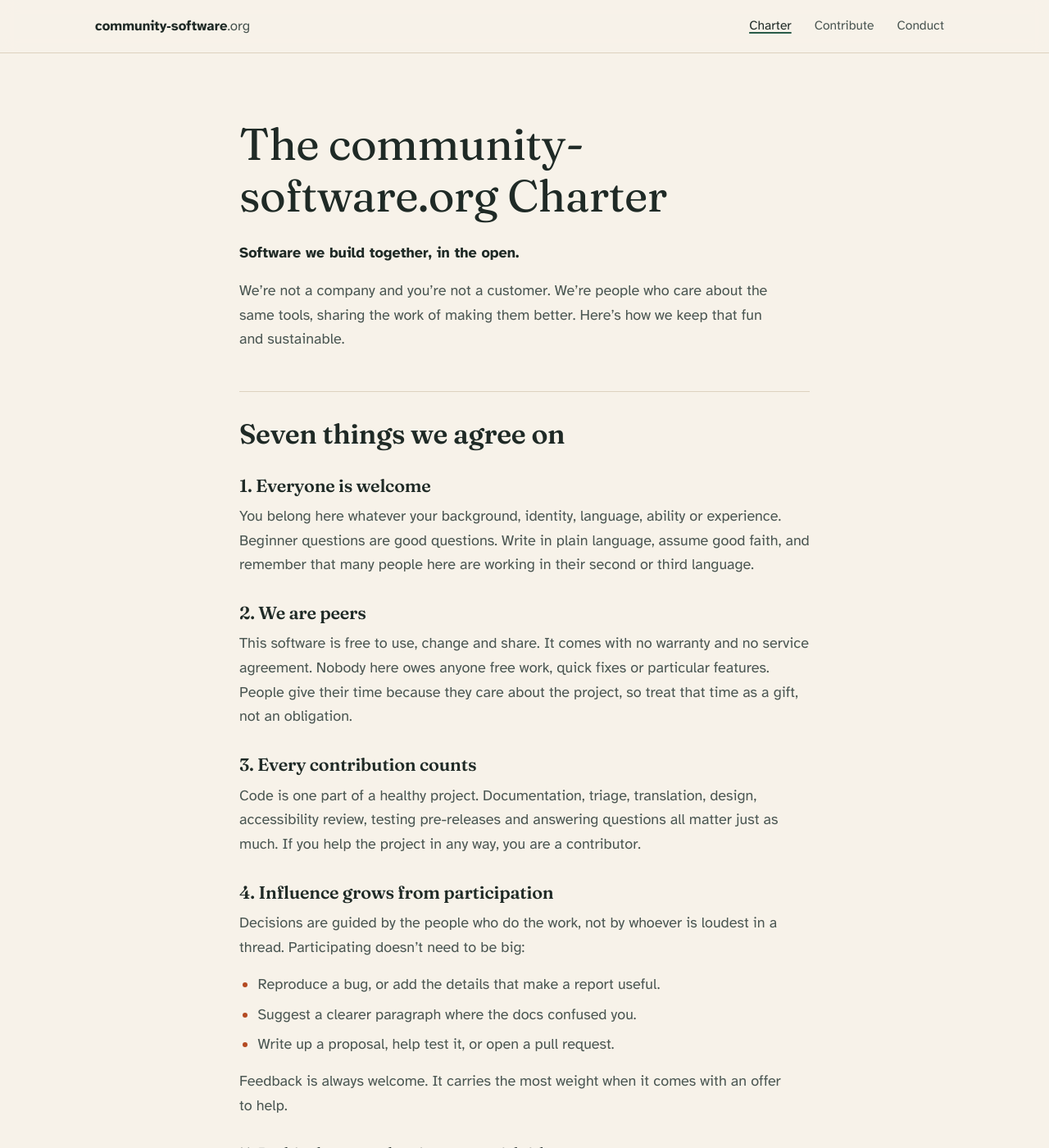
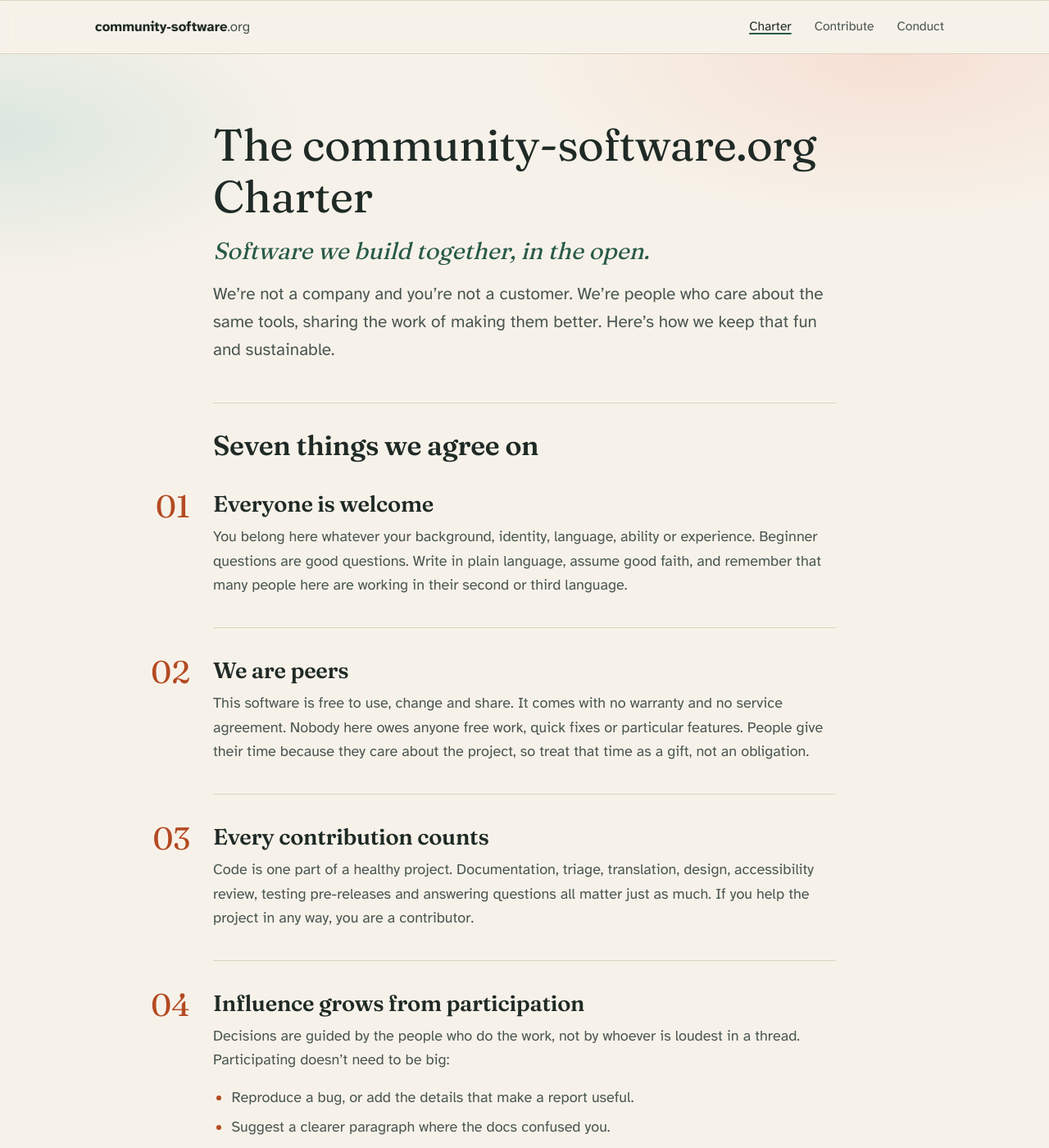
Before and after one commit to olafura/community-software, a Jekyll site: the page built from COMMUNITY.md, in a window 1280 px wide and 1400 px high. Shown: the whole window at 82% size. Built offline with Jekyll 4.4.1, drawn with Linux system fonts in a browser that asks for light colours; some of the changed text lies outside the part shown.

Commit message:
Polish the charter and document pages
The charter page now mirrors the homepage: clay numerals for the
seven principles, Do and Don't side by side, coloured issue labels,
a tagline under the title, and a centred closing line. Every
document page gets a soft backdrop, step-style numbered lists,
tables that stack on phones, and a "Suggest a change" link to edit
the page on GitHub.

Co-Authored-By: Claude Opus 5.5 (1M context) <noreply@anthropic.com>

```diff
--- a/_layouts/page.html
+++ b/_layouts/page.html
@@ -1,6 +1,25 @@
 ---
 layout: default
 ---
+{%- assign html = content | replace: "community-software.org Charter</h1>", '<span class="domain">community-software.org</span> Charter</h1>' -%}
+{%- if page.body_class contains "charter" -%}
+  {%- for i in (1..9) -%}
+    {%- assign from = '">' | append: i | append: ". " -%}
+    {%- assign to = '"><span class="num">0' | append: i | append: "</span> " -%}
+    {%- assign html = html | replace: from, to -%}
+  {%- endfor -%}
+  {%- assign labels = "good-first-contribution|l-first,needs-reproduction|l-repro,docs-help|l-docs,needs-design-feedback|l-design,translation|l-l10n,accessibility|l-a11y" | split: "," -%}
+  {%- for item in labels -%}
+    {%- assign parts = item | split: "|" -%}
+    {%- assign from = '">' | append: parts[0] | append: "</code>" -%}
+    {%- assign to = ' label ' | append: parts[1] | append: '">' | append: parts[0] | append: "</code>" -%}
+    {%- assign html = html | replace: from, to -%}
+  {%- endfor -%}
+{%- endif %}
   <article class="wrap prose">
-{{ content }}
+{{ html }}
+    <aside class="doc-foot">
+      <p>Something here unclear, or could it be kinder?</p>
+      <a class="btn btn-ghost" href="https://github.com/olafura/community-software/edit/main/{{ page.path }}">Suggest a change</a>
+    </aside>
   </article>
--- a/styles.css
+++ b/styles.css
@@ -322,12 +322,12 @@ section { padding: clamp(3.5rem, 8vw, 6rem) 0; }
   padding: 0.25rem 0.65rem;
   border-radius: 999px;
 }
-.l-first  { background: var(--l-first);  color: var(--l-first-ink); }
-.l-repro  { background: var(--l-repro);  color: var(--l-repro-ink); }
-.l-docs   { background: var(--l-docs);   color: var(--l-docs-ink); }
-.l-design { background: var(--l-design); color: var(--l-design-ink); }
-.l-l10n   { background: var(--l-l10n);   color: var(--l-l10n-ink); }
-.l-a11y   { background: var(--l-a11y);   color: var(--l-a11y-ink); }
+.l-first,  .prose .l-first { background: var(--l-first);  color: var(--l-first-ink); }
+.l-repro,  .prose .l-repro { background: var(--l-repro);  color: var(--l-repro-ink); }
+.l-docs,   .prose .l-docs { background: var(--l-docs);   color: var(--l-docs-ink); }
+.l-design, .prose .l-design { background: var(--l-design); color: var(--l-design-ink); }
+.l-l10n,   .prose .l-l10n { background: var(--l-l10n);   color: var(--l-l10n-ink); }
+.l-a11y,   .prose .l-a11y { background: var(--l-a11y);   color: var(--l-a11y-ink); }
 
 /* Healthy */
 
@@ -479,7 +479,7 @@ section { padding: clamp(3.5rem, 8vw, 6rem) 0; }
 .prose h3 { font-size: 1.35rem; margin: 2rem 0 0.6rem; }
 .prose p, .prose li { color: var(--ink-soft); }
 .prose strong { color: var(--ink); }
-.prose ul, .prose ol { padding-left: 1.4rem; margin: 0 0 1rem; }
+.prose ul { padding-left: 1.4rem; margin: 0 0 1rem; }
 .prose li { margin-bottom: 0.4rem; }
 .prose li::marker { color: var(--clay); }
 .prose blockquote {
@@ -515,3 +515,181 @@ section { padding: clamp(3.5rem, 8vw, 6rem) 0; }
 .prose th { color: var(--ink); font-weight: 700; }
 .prose td code { white-space: nowrap; }
 .prose td { color: var(--ink-soft); }
+
+
+/* Ordered lists read as steps on every document page */
+.prose ol {
+  list-style: none;
+  counter-reset: step;
+  margin: 1rem 0 1.5rem;
+  padding: 0;
+}
+.prose ol > li {
+  counter-increment: step;
+  position: relative;
+  padding: 0 0 1rem 2.75rem;
+  margin: 0;
+}
+.prose ol > li:last-child { padding-bottom: 0; }
+.prose ol > li::before {
+  content: counter(step);
+  position: absolute;
+  left: 0;
+  top: 0.05rem;
+  width: 1.9rem;
+  height: 1.9rem;
+  border-radius: 50%;
+  display: grid;
+  place-items: center;
+  font-weight: 700;
+  font-size: 0.9rem;
+  background: var(--clay-soft);
+  color: var(--clay);
+}
+.prose ol > li:not(:last-child)::after {
+  content: "";
+  position: absolute;
+  left: 0.93rem;
+  top: 2.1rem;
+  bottom: 0.2rem;
+  width: 2px;
+  background: var(--line);
+}
+
+/* Document page backdrop and footer */
+body.doc main {
+  background:
+    radial-gradient(40rem 18rem at 85% 0%, var(--clay-soft), transparent 70%),
+    radial-gradient(34rem 16rem at 0% 6rem, var(--green-soft), transparent 70%);
+  background-repeat: no-repeat;
+}
+.doc-foot {
+  margin-top: 3.5rem;
+  padding: 1.5rem 1.75rem;
+  border: 1px solid var(--line);
+  border-radius: calc(var(--radius) + 4px);
+  background: var(--card);
+  display: flex;
+  flex-wrap: wrap;
+  align-items: center;
+  justify-content: space-between;
+  gap: 1rem 1.5rem;
+}
+.doc-foot p {
+  margin: 0;
+  font-family: var(--serif);
+  font-size: 1.3rem;
+  line-height: 1.3;
+  color: var(--ink);
+}
+
+/* Charter page */
+.charter .prose { max-width: 50rem; }
+.charter .prose h1 + p {
+  font-family: var(--serif);
+  font-style: italic;
+  font-size: clamp(1.4rem, 3vw, 1.8rem);
+  line-height: 1.3;
+  color: var(--green);
+  margin-top: -0.5rem;
+}
+.charter .prose h1 + p strong { color: inherit; font-weight: 400; }
+.charter .prose h1 + p + p { font-size: clamp(1.15rem, 2.2vw, 1.3rem); }
+
+.charter .prose h3 {
+  font-size: clamp(1.4rem, 2.8vw, 1.7rem);
+  margin-top: 2.25rem;
+  padding-top: 2.25rem;
+  border-top: 1px solid var(--line);
+}
+.charter .prose h2 + h3 { border-top: 0; padding-top: 0; }
+.charter .prose h3 .num {
+  display: block;
+  font-weight: 400;
+  font-size: 1.1rem;
+  letter-spacing: 0.08em;
+  color: var(--clay);
+  margin-bottom: 0.35rem;
+}
+@media (min-width: 64rem) {
+  .charter .prose h3 { position: relative; }
+  .charter .prose h3 .num {
+    position: absolute;
+    right: calc(100% + 1.75rem);
+    top: 2.15rem;
+    font-size: 2.4rem;
+    letter-spacing: 0;
+    line-height: 1;
+  }
+  .charter .prose h2 + h3 .num { top: -0.1rem; }
+}
+
+/* Do / Don't side by side */
+.charter .prose ul:has(> li:first-child > strong:first-child) {
+  list-style: none;
+  padding: 0;
+  display: grid;
+  grid-template-columns: repeat(auto-fit, minmax(min(100%, 15rem), 1fr));
+  gap: 0.75rem;
+  margin: 1.25rem 0;
+}
+.charter .prose ul:has(> li:first-child > strong:first-child) > li {
+  margin: 0;
+  padding: 1rem 1.15rem;
+  border-radius: var(--radius);
+  font-size: 1rem;
+  color: var(--ink);
+}
+.charter .prose ul:has(> li:first-child > strong:first-child) > li:first-child { background: var(--green-soft); }
+.charter .prose ul:has(> li:first-child > strong:first-child) > li:nth-child(2) { background: var(--clay-soft); }
+.charter .prose ul:has(> li:first-child > strong:first-child) > li > strong:first-child { display: block; margin-bottom: 0.2rem; }
+.charter .prose ul:has(> li:first-child > strong:first-child) > li:first-child > strong { color: var(--green); }
+.charter .prose ul:has(> li:first-child > strong:first-child) > li:nth-child(2) > strong { color: var(--clay); }
+
+/* Coloured labels in the charter table */
+.charter .prose td code.label {
+  font-size: 0.78rem;
+  padding: 0.25rem 0.65rem;
+  border-radius: 999px;
+}
+.charter .prose td:nth-child(2) { color: var(--ink); font-weight: 700; }
+
+/* The issue-form note and the closing line */
+.charter .prose blockquote {
+  padding: 1.1rem 1.25rem;
+  font-size: 1rem;
+}
+.charter .prose hr + p {
+  font-family: var(--serif);
+  font-size: clamp(1.35rem, 3vw, 1.75rem);
+  line-height: 1.35;
+  color: var(--ink);
+  text-align: center;
+  max-width: 34rem;
+  margin: 0 auto;
+}
+.charter .doc-foot {
+  border: 0;
+  background: none;
+  padding: 0;
+  margin-top: 1.5rem;
+  justify-content: center;
+}
+.charter .doc-foot p { display: none; }
+
+.prose h1 { overflow-wrap: anywhere; }
+@media (min-width: 40rem) {
+  .prose h1 .domain { white-space: nowrap; }
+}
+
+/* Tables become stacked cards on narrow screens */
+@media (max-width: 40rem) {
+  .prose table, .prose tbody, .prose tr, .prose td { display: block; }
+  .prose thead { display: none; }
+  .prose tr {
+    padding: 1rem 0;
+    border-bottom: 1px solid var(--line);
+  }
+  .prose td { border: 0; padding: 0.15rem 0; }
+  .prose td:first-child { margin-bottom: 0.35rem; }
+}
```
Also changed, not shown: COMMUNITY.md (+1 -0 lines).
